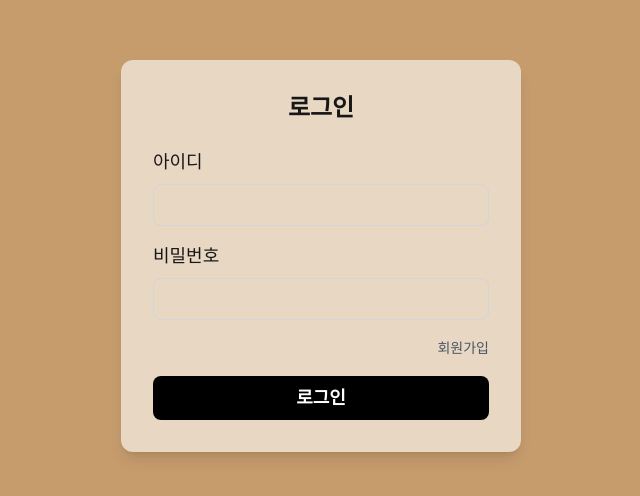
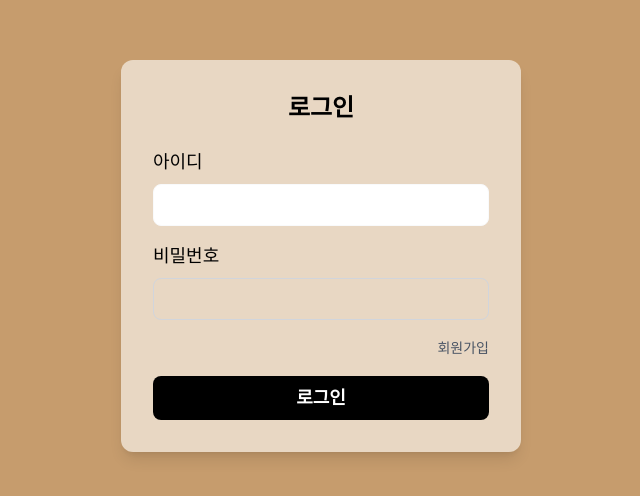
Before and after one commit to pkfffe/cap_project, a Next.js app: page /login in a window 1280 px wide. Shown: the part 144-640 px from the top of the page, without its empty margins (319-959 px from the left). Built offline with nearby package versions, Linux system fonts and the light colour scheme.

Commit message:
색상 변경경

```diff
--- a/app/login/page.tsx
+++ b/app/login/page.tsx
@@ -4,25 +4,28 @@ export default function LoginPage() {
   return (
     <div className="flex items-center justify-center min-h-screen bg-[#c69c6d]">
       <div className="bg-[#e8d7c3] p-8 rounded-xl shadow-lg w-[400px]">
-        <h1 className="text-center text-2xl font-bold mb-6">로그인</h1>
+        <h1 className="text-center text-2xl font-bold mb-6 text-black">
+          로그인
+        </h1>
         <form className="space-y-4">
           <div>
             <label
               htmlFor="username"
-              className="block text-lg font-medium mb-2"
+              className="block text-lg font-medium mb-2 text-black"
             >
               아이디
             </label>
             <input
               type="text"
               id="username"
-              className="w-full border border-gray-300 rounded-lg p-2 focus:outline-none focus:ring focus:ring-[#c69c6d]"
+              className="w-full border border-gray-50 rounded-lg p-2 focus:outline-none focus:ring focus:ring-[#c69c6d]
+               bg-white"
             />
           </div>
           <div>
             <label
               htmlFor="password"
-              className="block text-lg font-medium mb-2"
+              className="block text-lg font-medium mb-2 text-black"
             >
               비밀번호
             </label>
```
